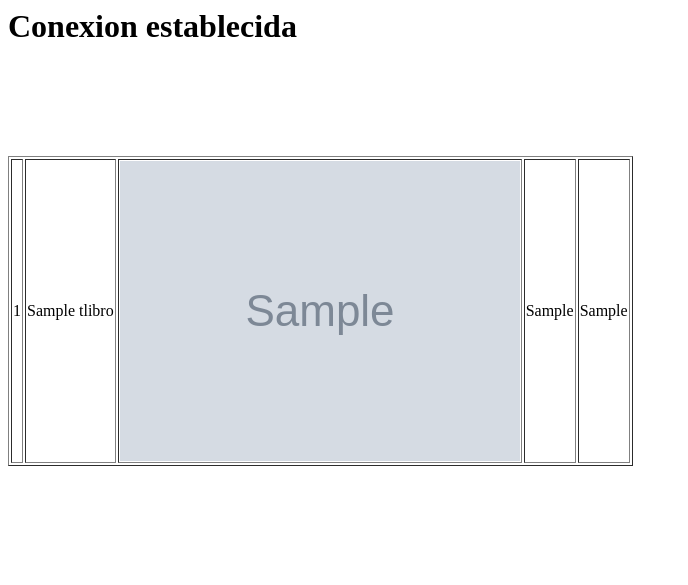
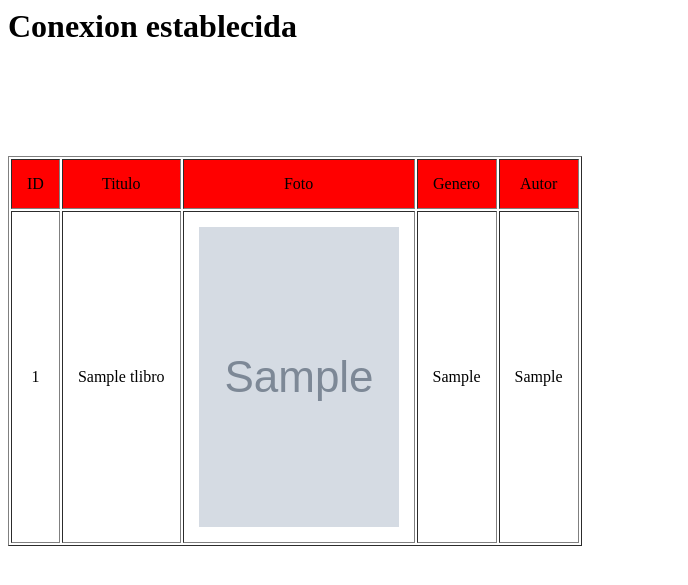
Before and after one commit to IagoMC/Desarrollo-Web-en-Entorno-Servidor, a PHP site: page /main.php in a window 1280 px wide. Shown: the top 585 px of the page, without its empty margins (0-688 px from the left). Run offline with PHP 8.4, Linux system fonts and the light colour scheme; tables that the repository leaves empty or names only in its code hold one stand-in row (values such as "Sample post"); grey boxes marked "Sample" are stand-in pictures.

Commit message:
phpFinal

```diff
--- a/sprint2phpsql/www/mysite/main.php
+++ b/sprint2phpsql/www/mysite/main.php
@@ -5,8 +5,15 @@
 <head>
 	<style>
 	img{
-		max-width: 100%;
-		max-height: 100%;
+		width: 200px;
+		height: 300px;
+	}
+	td{
+		padding:15px;
+		text-align:center;
+	}
+	.color{
+		background-color:red;
 	}
 	</style>
 
@@ -15,14 +22,25 @@
 <h1>Conexion establecida</h1>
 <table border="1" >
 
+	<tr>
+	 <td class="color">ID</td>
+	 <td class="color">Titulo</td>
+	 <td class="color">Foto</td>
+	 <td class="color">Genero</td>
+	 <td class="color">Autor</td>
+	</tr>
+
   <?php
   // Lanzar una query
   $query = 'SELECT * FROM tLibros';
   $result = mysqli_query($db, $query) or die('Query error');
   // Recorrer el resultado
   while ($row = mysqli_fetch_array($result)) {
-  	echo '<tr>';
-  	echo '<td>'.$row[0];
+
+
+
+	echo '<tr>';
+  	echo '<td class="pa">'.$row[0];
   	echo '</td>';
   	echo '<br>';
 
```
